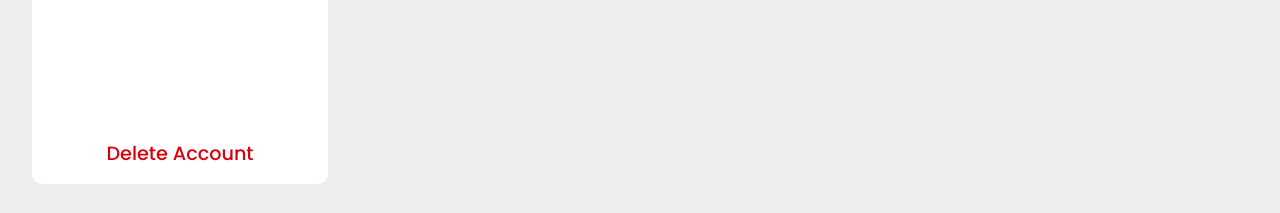
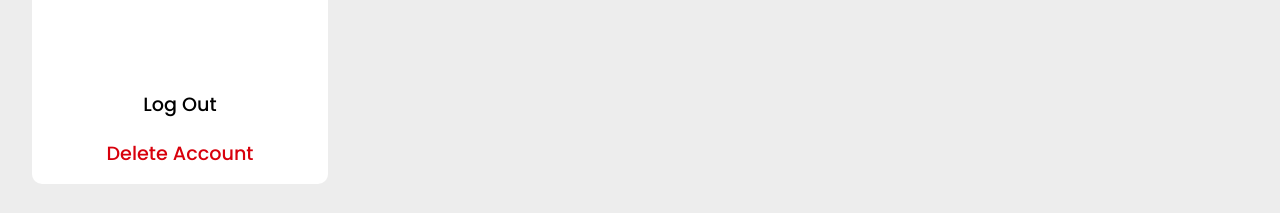
Before and after one commit to jacobcurry/QuizAppFront-End, a React (Create React App) app: page /profile in a window 1280 px wide. Shown: the part 584-797 px from the top of the page. Built offline with nearby package versions, Linux system fonts and the light colour scheme; sample sign-in values are in the browser's storage; the HTML template or start-up script is replaced by a standard one.

Commit message:
deleted axios

```diff
--- a/src/components/Profile.jsx
+++ b/src/components/Profile.jsx
@@ -1,4 +1,3 @@
-import axios from "axios";
 import React, { useState } from "react";
 
 const Profile = (props) => {
@@ -63,10 +62,15 @@ const Profile = (props) => {
             </li>
             <li className="nav-li">Update</li>
           </div>
+          <div>
+            <li onClick={handleLogout} className="nav-li">
+              Log Out
+            </li>
 
-          <li onClick={toggleShowDelete} className="delete-account">
-            Delete Account
-          </li>
+            <li onClick={toggleShowDelete} className="delete-account">
+              Delete Account
+            </li>
+          </div>
         </ul>
 
         {showDelete ? (
@@ -74,7 +78,7 @@ const Profile = (props) => {
             <div className="delete-modal">
               <p className="delete-account-modal">Are You Sure?</p>
               <p className="delete-account-text">
-                Delete user, {props.currentUser.email}?
+                Delete user {props.currentUser.email}?
               </p>
               <button onClick={handleDeleteAccount} className="delete-btn">
                 Delete Account
--- a/src/hooks/GetQuizData.js
+++ b/src/hooks/GetQuizData.js
@@ -6,7 +6,6 @@ export const GetQuizData = async (amount, category, difficulty) => {
         method: "GET",
       }
     );
-
     const json = await response.json();
     return [response, json];
   } else if (difficulty !== "any" && category === "any") {
```
